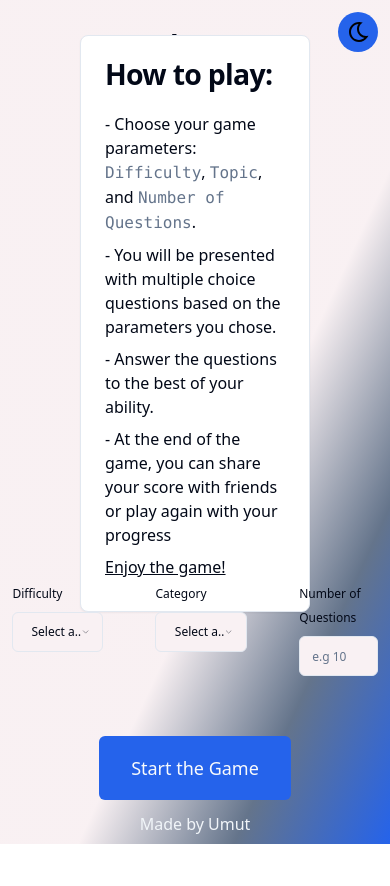
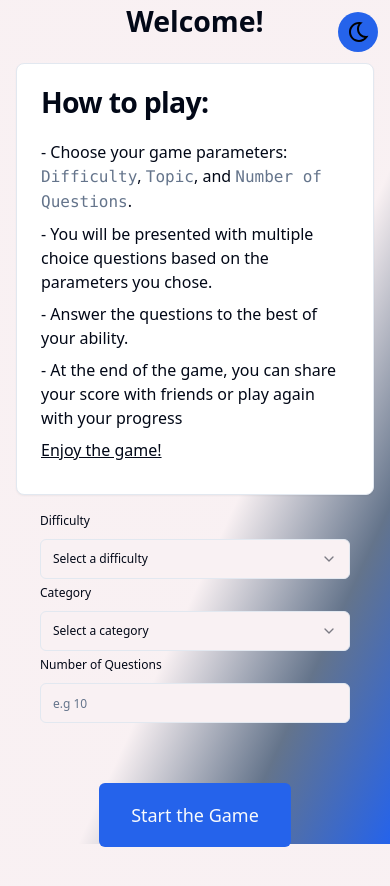
Before and after one commit to umutondersu/trivia-game, a React (Vite) app: page / in a window 390 px wide. Shown: the top 886 px of the page. Before the commit the page ends 844 px from the top, so only its background shows below. Built offline with nearby package versions, Linux system fonts and the light colour scheme.

Commit message:
landingpage is responsive now

```diff
--- a/src/App.tsx
+++ b/src/App.tsx
@@ -19,7 +19,7 @@ export default function App() {
 			<a
 				href="https://github.com/umutondersu"
 				target="_blank"
-				className="absolute bottom-0 w-full mb-2 text-center text-muted group">
+				className="absolute bottom-0 w-full md:mb-2 sm:-mb-12 -mb-36 text-center text-muted group">
 				Made by{" "}
 				<span className="group-hover:text-muted-foreground group-hover:underline transition-colors ease-linear duration-100 delay-0">
 					Umut
--- a/src/components/ui/LandingPage/QuizForm.tsx
+++ b/src/components/ui/LandingPage/QuizForm.tsx
@@ -39,7 +39,7 @@ function QuizForm() {
 				<form
 					onSubmit={form.handleSubmit(onSubmit)}
 					className="flex flex-col">
-					<div className="flex flex-initial justify-evenly mb-20 -mt-20 -mx-10">
+					<div className="flex flex-auto flex-col md:flex-row mt-3 justify-evenly mb-20 md:-mt-20 md:-mx-10 mx-10">
 						<FormField
 							control={form.control}
 							name="difficulty"
@@ -182,7 +182,7 @@ function QuizForm() {
 						/>
 					</div>
 					<Button
-						className="self-center p-8 text-lg mb-5 -mt-5"
+						className="self-center p-8 text-lg md:mb-5 mb-16 -mt-5"
 						type="submit">
 						Start the Game
 					</Button>
--- a/src/pages/LandingPage.tsx
+++ b/src/pages/LandingPage.tsx
@@ -8,9 +8,9 @@ import {
 
 function LandingPage() {
 	return (
-		<div className="flex flex-col justify-around h-screen overflow-hidden">
+		<div className="flex flex-col justify-around min-h-screen w-screen md:overflow-clip overflow-y-scroll">
 			<h1 className="self-center font-extrabold text-2xl">Welcome!</h1>
-			<Card className=" -mt-20 mx-20 border-border">
+			<Card className="md:-mt-20 mt-5 sm:mx-20 mx-4 border-border">
 				<CardHeader>
 					<CardTitle>How to play:</CardTitle>
 				</CardHeader>
```
